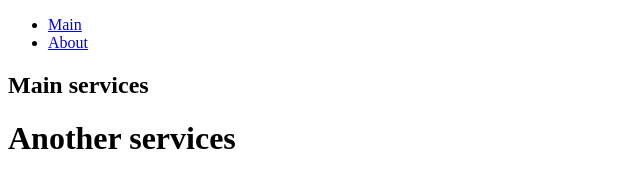
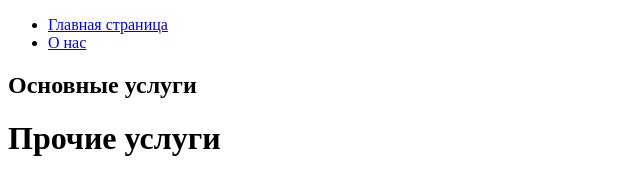
Before and after one commit to Signum92/Signum92.github.io, a plain HTML site: page index.html in a window 1280 px wide. Shown: the whole page, without its empty margins (0-640 px from the left). Drawn offline with Linux system fonts and the light colour scheme.

Commit message:
Update index.html

```diff
--- a/index.html
+++ b/index.html
@@ -8,15 +8,15 @@
 <body>
     <!--navigation-->
     <ul>
-      <li><a href="index.html">Main</a></li>
-      <li><a href="about.html">About</a></li>
+      <li><a href="index.html">Главная страница</a></li>
+      <li><a href="about.html">О нас</a></li>
     </ul>
     <!--slider-->
     <!--header h1 - h6 -->
-    <h2>Main services</h2>
+    <h2>Основные услуги</h2>
     <!--carousel-->
     <!--header-->
-    <h1>Another services</h1>
+    <h1>Прочие услуги</h1>
     <!--catalog-->
     <!--servises-->
     <!--subscribe-->
```
